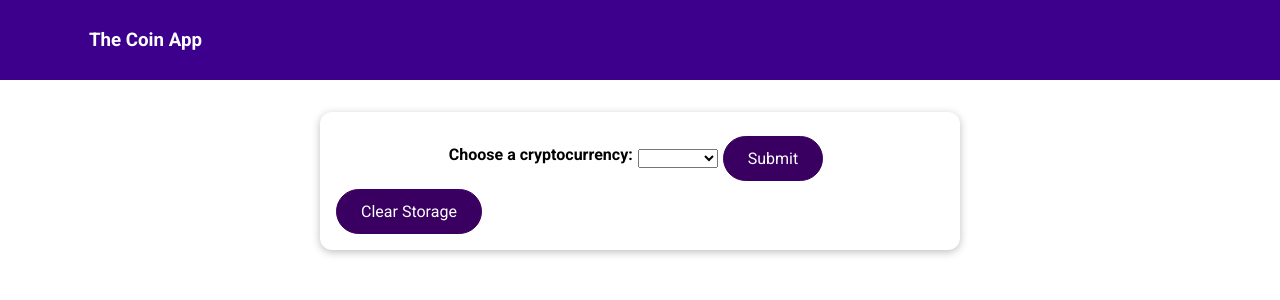
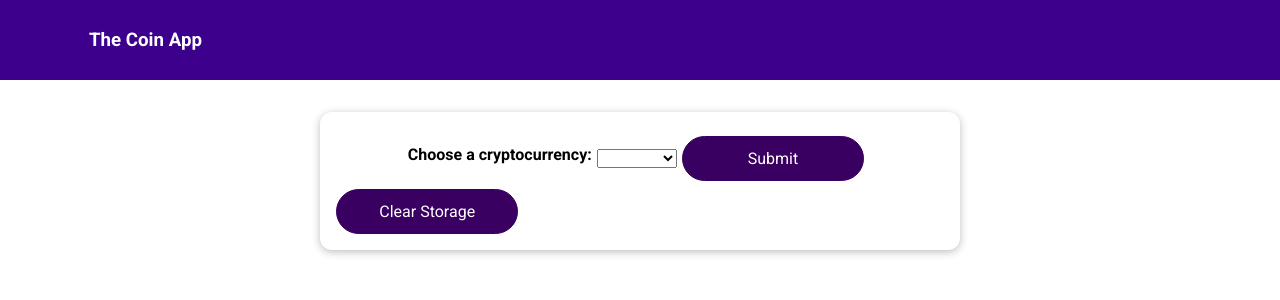
Before and after one commit to iceekreeam/coin-app, a Vue app: page / in a window 1280 px wide. Shown: the top 300 px of the page. Built offline with nearby package versions, Linux system fonts and the light colour scheme.

Commit message:
button fix

```diff
--- a/src/components/layout/BaseButton.vue
+++ b/src/components/layout/BaseButton.vue
@@ -1,12 +1,12 @@
 <template>
-  <section>
-    <button v-if="!link" :class="mode">
+
+    <button style="width:30%" v-if="!link" :class="mode">
       <slot></slot>
     </button>
     <router-link v-else :to="to" :class="mode">
       <slot></slot>
     </router-link>
-  </section>
+
 </template>
 
 <script>
```
